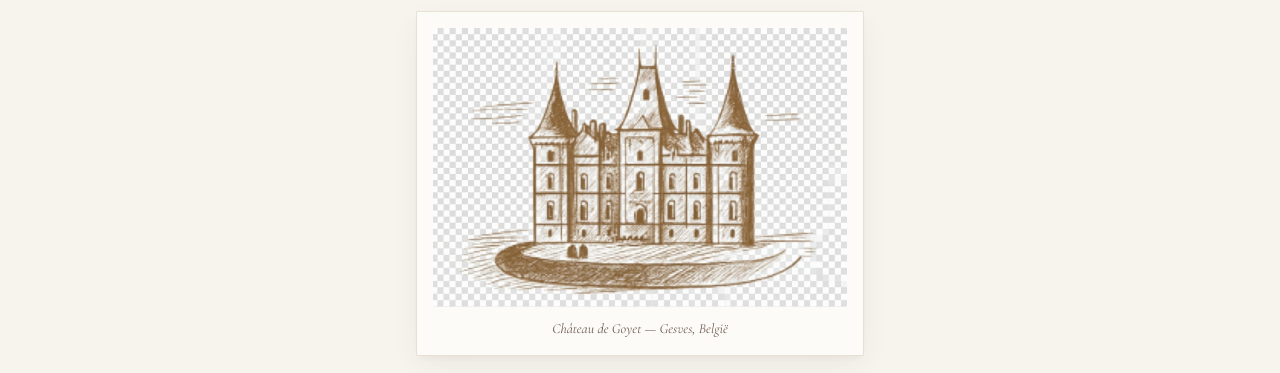
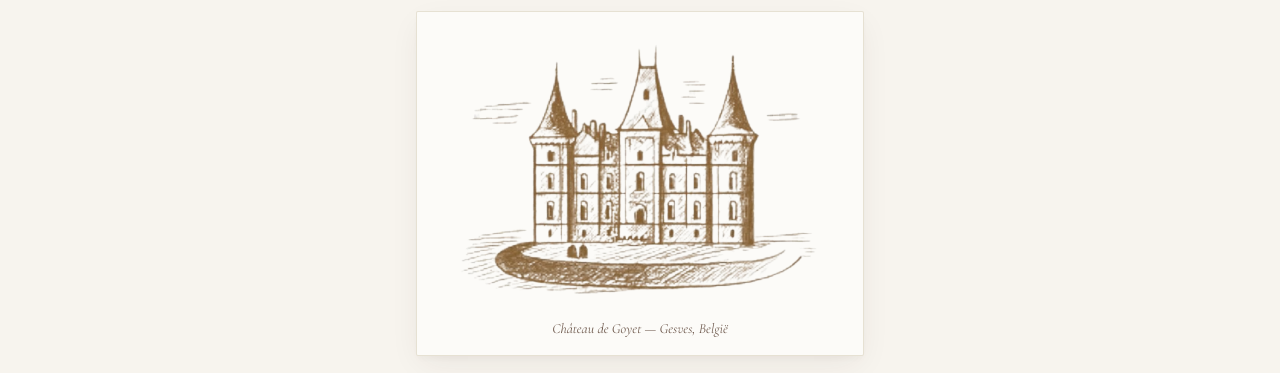
Before and after one commit to JornvdSteen1989/bruiloft, a plain HTML site: page index.html in a window 1280 px wide. Shown: the part 270-643 px from the top of the page. Drawn offline with nearby package versions, Linux system fonts and the light colour scheme; a web font is replaced by a local one.

Commit message:
Update image source from kasteel.jpeg to kasteel.png

```diff
--- a/index.html
+++ b/index.html
@@ -109,7 +109,7 @@
             <!-- CHÂTEAU ILLUSTRATION IMAGE -->
             <div class="my-6 flex justify-center">
                 <div class="p-3 sm:p-4 bg-white/60 border border-sepia-border/60 rounded-sm max-w-xs sm:max-w-sm md:max-w-md card-shadow">
-                    <img src="kasteel.jpeg"
+                    <img src="kasteel.png"
                          alt="Château de Goyet Illustratie"
                          class="w-full h-auto rounded-sm object-cover"
                          onerror="this.onerror=null; this.src='https://placehold.co/600x750/F7F4EE/3E2B22?text=Chateau+de+Goyet';">
```
